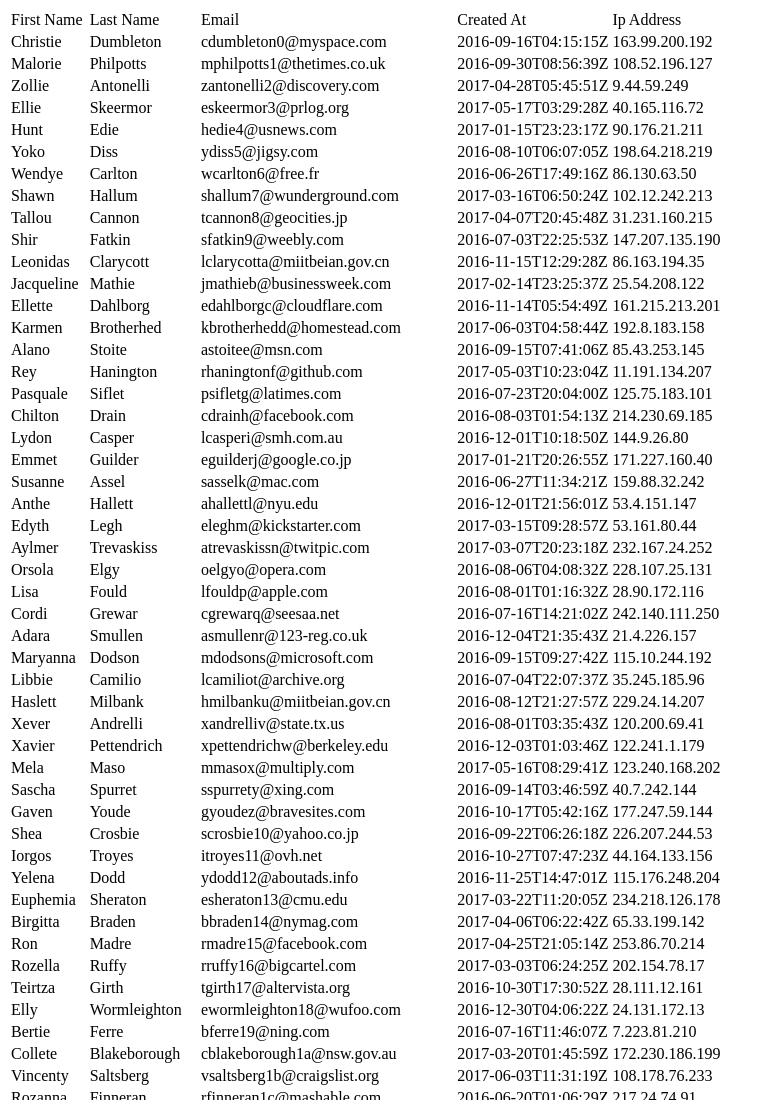
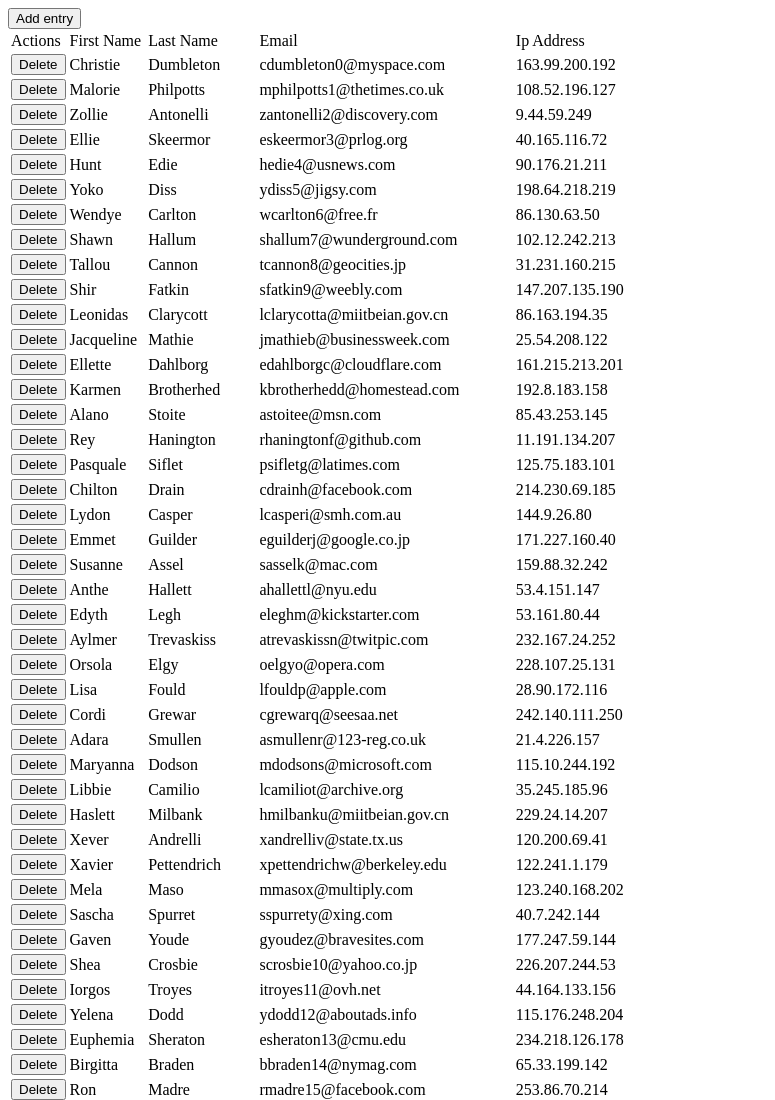
Before and after one commit to m3co/intable3, a website: page demo/index.html in a window 1280 px wide. Shown: the top 1100 px of the page, without its empty margins (0-775 px from the left). Drawn offline with Linux system fonts and the light colour scheme.

Commit message:
[DEMO] Add actions. Delete action

```diff
--- a/demo/demo-inline.js
+++ b/demo/demo-inline.js
@@ -44,7 +44,6 @@ function setupCol(el, key, entry, description) {
     e.preventDefault();
 
     var fd = new FormData(e.target).toJSON();
-    console.log(fd);
   });
 }
 
@@ -64,10 +63,16 @@ fetch('describe-dummy.json').then(response => response.json()).then(columns => {
   fetch('dummy.json').then(response => response.json()).then(entries => {
     entries.forEach(entry => {
       var cloneRow = document.importNode(tmplRow.content, true);
+      var tr = cloneRow.querySelector('tr');
+      var btnDelete = cloneRow.querySelector('button#delete');
+      btnDelete.addEventListener('click', () => {
+        tr.remove();
+      });
+
       Object.keys(entry).forEach(key => {
         var cloneCol = document.importNode(tmplCol.content, true);
         setupCol(cloneCol, key, entry, columns[key]);
-        cloneRow.querySelector('tr').appendChild(cloneCol);
+        tr.appendChild(cloneCol);
       });
       tbody.appendChild(cloneRow);
     });
--- a/demo/describe-dummy.json
+++ b/demo/describe-dummy.json
@@ -13,7 +13,8 @@
     "text": "Email"
   },
   "createdAt": {
-    "text": "Created At"
+    "text": "Created At",
+    "type": "hidden"
   },
   "ip_address": {
     "text": "Ip Address"
--- a/demo/index.html
+++ b/demo/index.html
@@ -17,6 +17,9 @@
     </template>
     <template id="row">
       <tr>
+        <td>
+          <button id="delete">Delete</button>
+        </td>
       </tr>
     </template>
 
@@ -24,9 +27,14 @@
       <td><span></span></td>
     </template>
     <template id="thead">
-      <thead><tr></tr></thead>
+      <thead>
+        <tr>
+          <td>Actions</td>
+        </tr>
+      </thead>
     </template>
 
+    <button>Add entry</button>
     <table>
       <tbody>
       </tbody>
```
